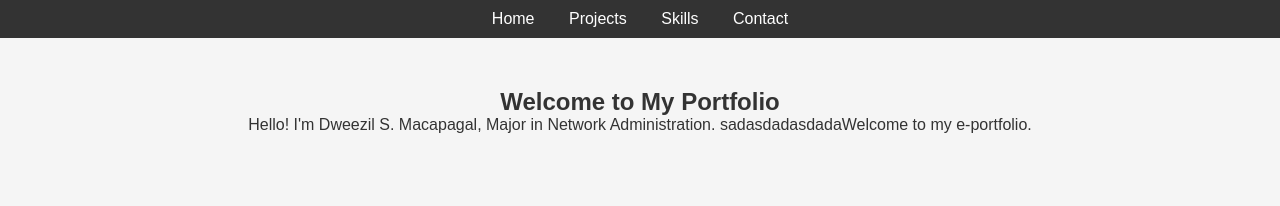
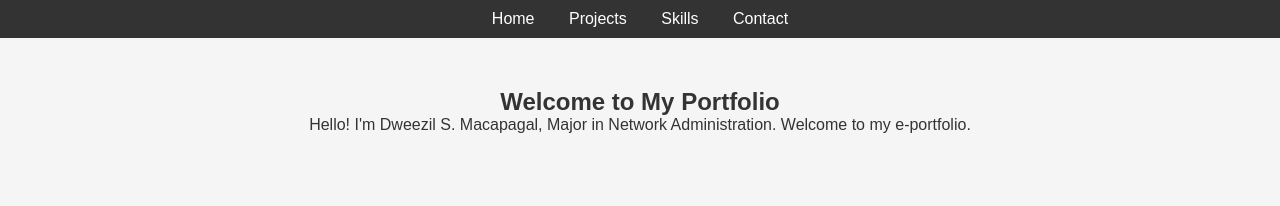
Before and after one commit to dweesig/e-portfolio, a plain HTML site: page index.html in a window 1280 px wide. Shown: the top 206 px of the page. Drawn offline with Linux system fonts and the light colour scheme.

Commit message:
Update
Restored

```diff
--- a/index.html
+++ b/index.html
@@ -23,7 +23,7 @@
     <!-- Home/About Me Section -->
     <section id="home" class="section">
         <h1>Welcome to My Portfolio</h1>
-        <p>Hello! I'm Dweezil S. Macapagal, Major in Network Administration. sadasdadasdadaWelcome to my e-portfolio.</p>
+        <p>Hello! I'm Dweezil S. Macapagal, Major in Network Administration. Welcome to my e-portfolio.</p>
     </section>
 
     <!-- Projects Section -->
```
